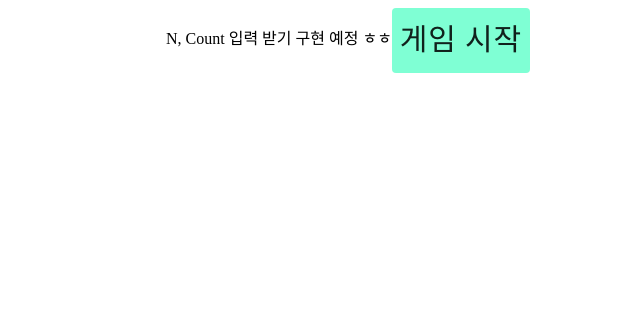
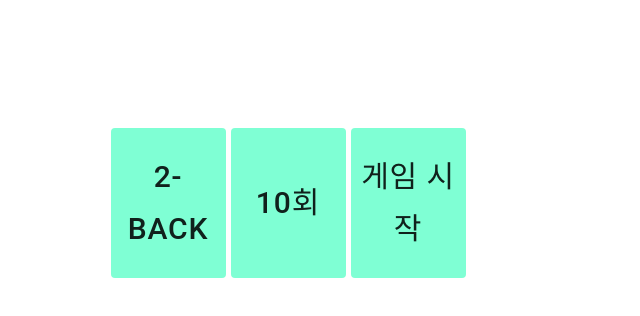
Before and after one commit to StolenMoments/n-back, a React (Create React App) app: page / in a window 1280 px wide. Shown: the top 316 px of the page, without its empty margins (292-932 px from the left). Built offline with nearby package versions, Linux system fonts and the light colour scheme.

Commit message:
메인화면 미완성

```diff
--- a/src/App.js
+++ b/src/App.js
@@ -3,6 +3,7 @@ import Container from "./components/Container";
 import Blocks from "./components/Blocks";
 import ShowResult from "./components/ShowResult";
 import StyleButton from "./components/StyleButton";
+import InputForm from "./components/InputForm";
 
 function makeRandom() {
     const rand = [];
@@ -16,16 +17,20 @@ function makeRandom() {
 
 const App = () => {
 
+    const [gameNum, setGameNum] = useState(2);
+    const [gameCnt, setGameCnt] = useState(20);
     const [start, setStart] = useState(true); // 입력 받기 전
     const [end, setEnd] = useState(false) // 게임 종료 플래그
     const [num, setNum] = useState(12); // Container에 전달할 props. 12는 위치 표시 OFF 상태 의미
     const [flag, setFlag] = useState(false); // 응답 여부 플래그
     const [answers, setAnswers] = useState({}); // O,X 응답 결과 객체
+
     const rand = useRef(makeRandom()); // 난수 배열
     const idx = useRef(0); // 난수 배열 인덱스
 
     const handleOnClick = () => {
         setStart(false);
+        console.log(gameNum + " " + gameCnt);
 
         const interval = setInterval(() => {
             setNum(rand.current[idx.current]);
@@ -40,7 +45,7 @@ const App = () => {
                 idx.current++;
             }, 1400)
 
-            if (idx.current === 5) {
+            if (idx.current === gameCnt) {
                 clearInterval(interval);
                 console.log(" 인터벌 종료")
                 setEnd(true);
@@ -65,12 +70,11 @@ const App = () => {
     return (
         <div>
             {
-                start ?
+                start ? <InputForm handleOnClick={handleOnClick}
+                                   setGameNum={setGameNum}
+                                   setGameCnt={setGameCnt}
 
-                    <div style={{ textAlign: "center" }}>
-                        N, Count 입력 받기 구현 예정 ㅎㅎ
-                        <StyleButton onClick={handleOnClick}>게임 시작</StyleButton>
-                    </div>
+                    />
 
                     :
 
@@ -79,7 +83,7 @@ const App = () => {
                             <Blocks/>
 
                             {
-                                (flag && idx.current >= 2) ?
+                                (flag && idx.current >= gameNum) ?
                                     <>
                                         <StyleButton style={{ gridColumn: '1 / 3', marginRight: "3rem" }}
                                                      onClick={() => handleAnswerOnClick(flag, 'O')}
@@ -104,8 +108,8 @@ const App = () => {
                                     >
                                         결과보기
                                     </StyleButton>
-                                    :
-                                    <span> </span>
+
+                                    : <span> </span>
 
                             }
 
--- /dev/null
+++ b/src/components/InputForm.js
@@ -0,0 +1,15 @@
+import React from "react";
+import StyleButton from "./StyleButton";
+import Container from "./Container";
+
+const inputForm = ({ handleOnClick, setGameNum, setGameCnt }) => {
+    return (
+        <Container>
+            <StyleButton onClick={() => setGameNum(2)}>2-Back</StyleButton>
+            <StyleButton onClick={() => setGameCnt(10)}>10회</StyleButton>
+            <StyleButton onClick={handleOnClick}>게임 시작</StyleButton>
+        </Container>
+    )
+}
+
+export default inputForm
```
